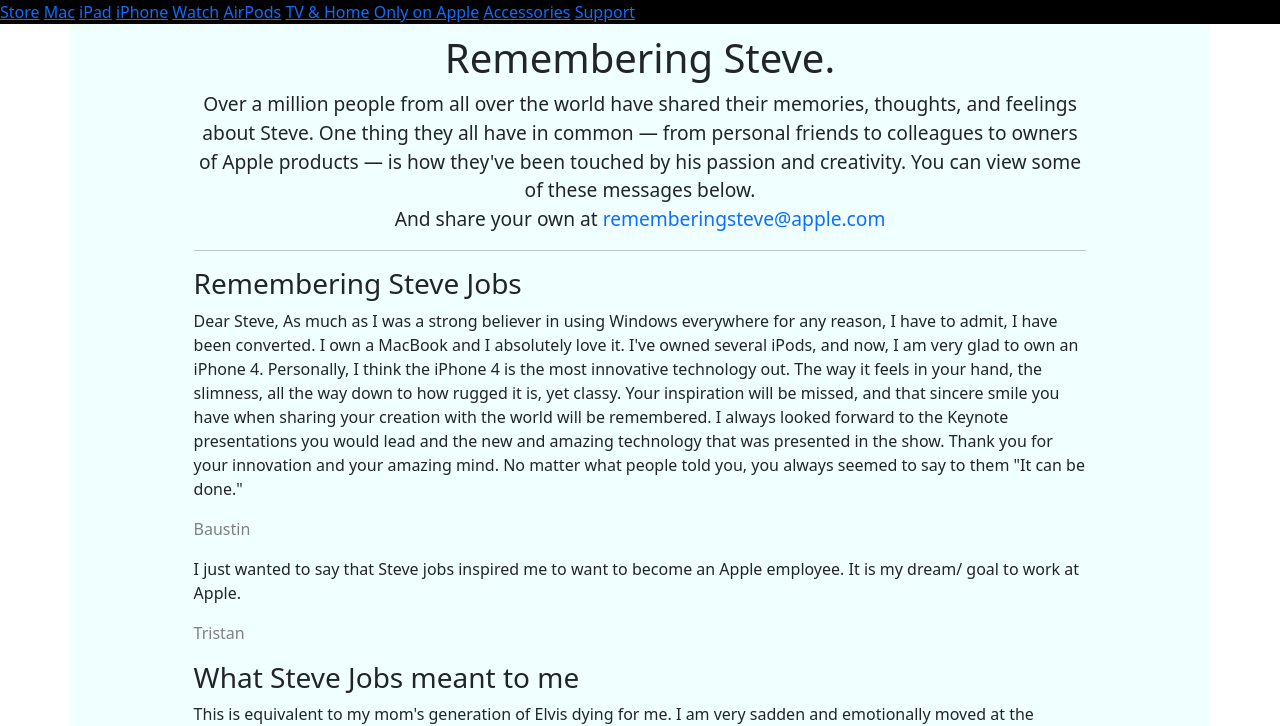
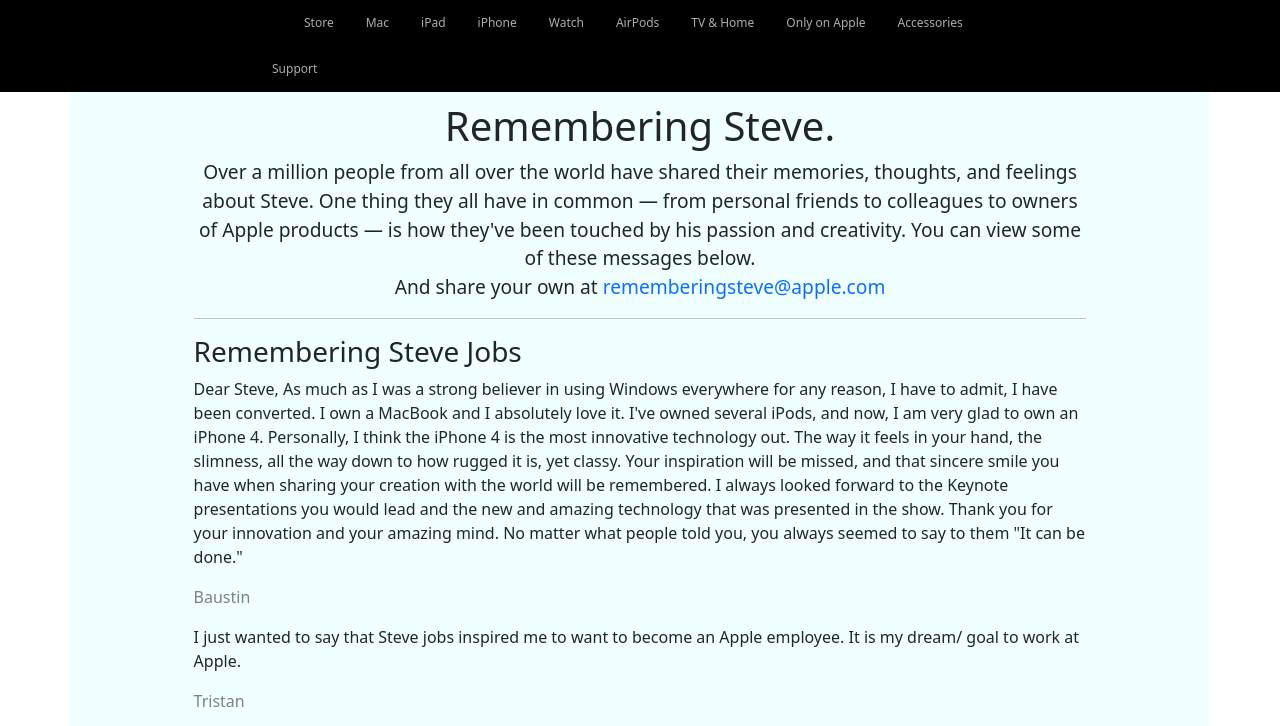
Before and after one commit to Kwikcoda/Stevejobs, a plain HTML site: page index.html in a window 1280 px wide. Shown: the top 726 px of the page. Drawn offline with nearby package versions, Linux system fonts and the light colour scheme.

Commit message:
Update style.css

```diff
--- a/style.css
+++ b/style.css
@@ -2,6 +2,29 @@
     background-color: peachpuff;
     font-family: sans-serif;
 }
+
+.nav1 {
+    overflow: hidden;
+    background-color: rgb(0, 0, 0);
+    width: 60%;
+    margin: auto;
+  }
+
+
+  .nav1 a {
+    float: left;
+    color: #adadad;
+    text-align: center;
+    padding: 14px 16px;
+    text-decoration: none;
+    font-size: 12px;
+  }
+
+  .nav1 a:hover {
+    background-color: #333;
+    color: white;
+  }
+
 .container{
     box-sizing: border-box;
     background-color: azure;
```
